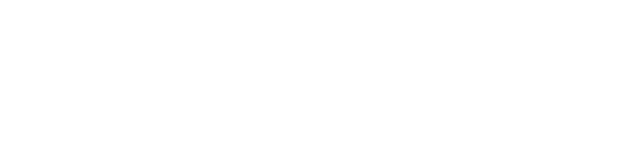
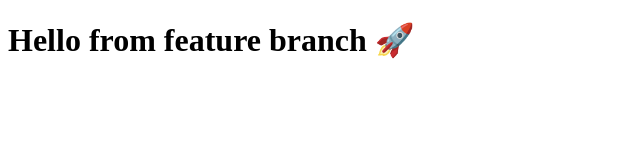
Before and after one commit to prynskaf/actions, a website: page public/index.html in a window 1280 px wide. Shown: the whole page, without its empty margins (0-640 px from the left). Drawn offline with Linux system fonts and the light colour scheme.

Commit message:
Update index.html on feature branch

```diff
--- a/public/index.html
+++ b/public/index.html
@@ -6,6 +6,7 @@
     <title>Document</title>
 </head>
 <body>
+    <h1>Hello from feature branch 🚀</h1>
 
 </body>
 </html>
```
Also changed, not shown: .github/workflows/ci.yml.
